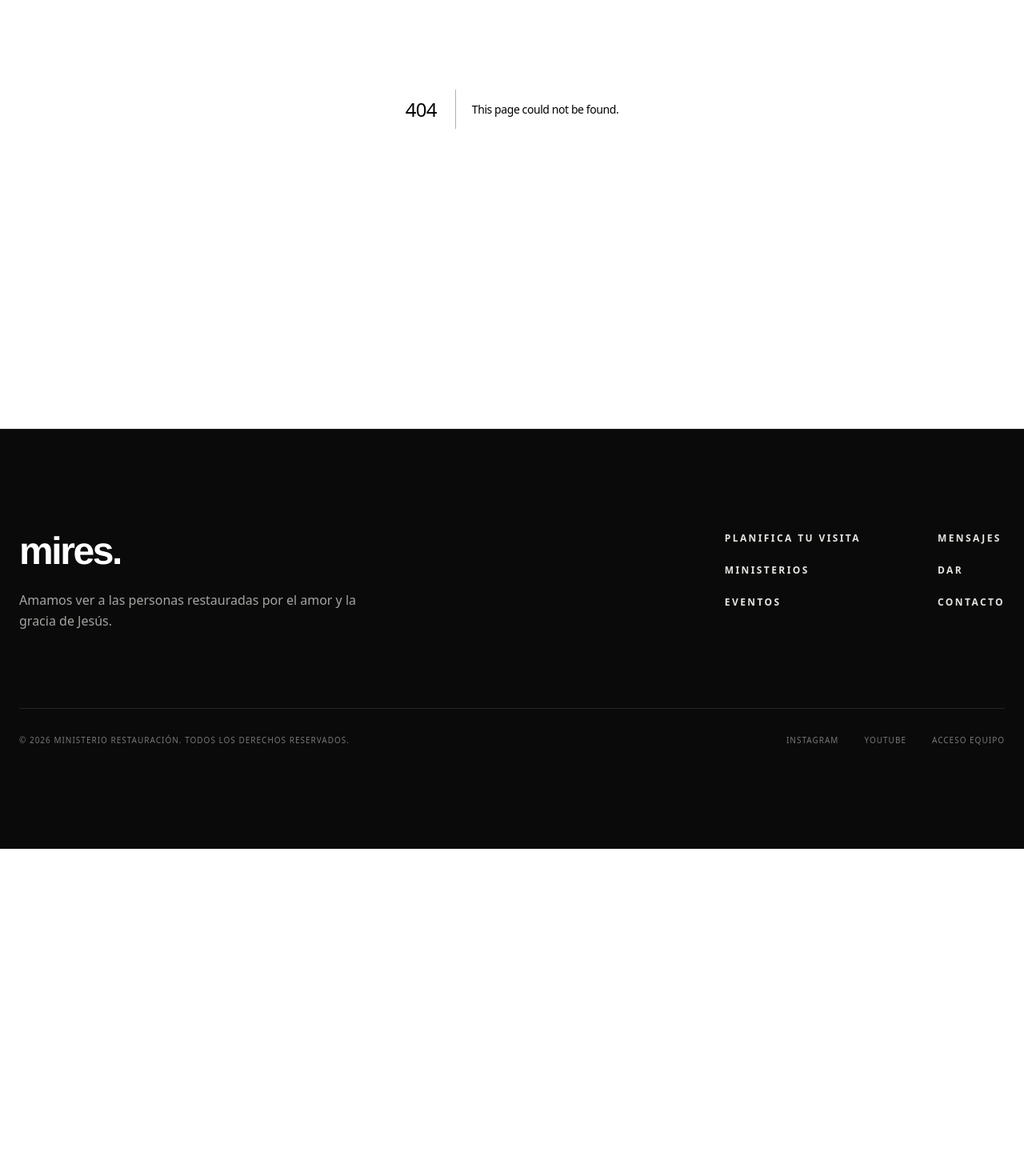
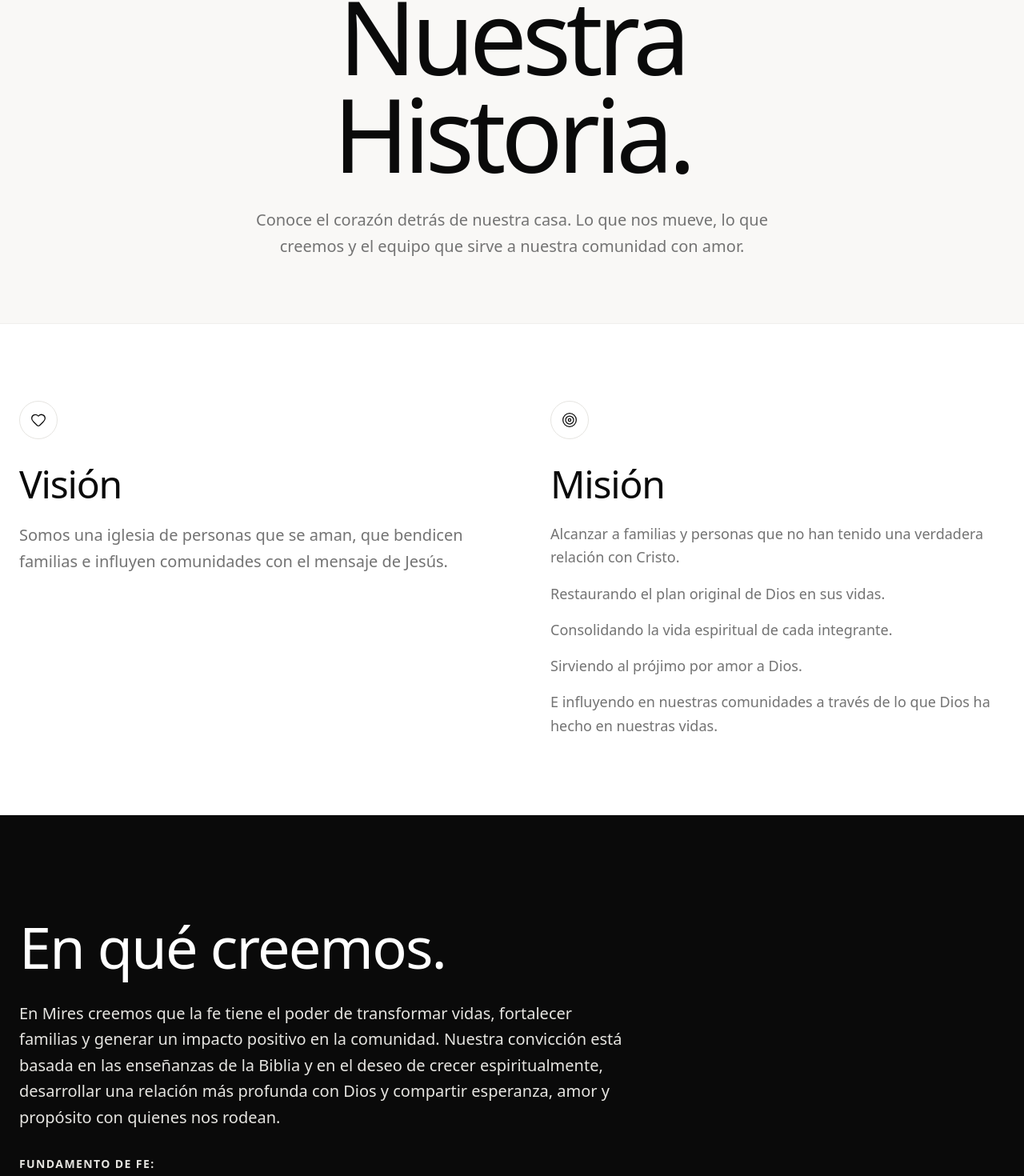
Before and after one commit to mirescentral/mires-web, a Next.js app: page /quienes-somos in a window 1280 px wide. Before the commit this address had no page. Shown: the part 264-1734 px from the top of the page at 80% size. Before the commit the page ends 1325 px from the top, so only its background shows below. Built offline with nearby package versions, Linux system fonts and the light colour scheme; a web font is replaced by a local one.

Commit message:
Feat: Agregar pagina estatica Quienes Somos con Vision, Mision, Creencias y Equipo Pastoral

```diff
--- /dev/null
+++ b/src/app/quienes-somos/page.tsx
@@ -0,0 +1,163 @@
+import { Heart, Target, Check, Users } from 'lucide-react';
+
+export const metadata = {
+  title: "Quiénes Somos | mires",
+};
+
+export default function QuienesSomosPage() {
+  const creencias = [
+    "Creemos y afirmamos en un solo Dios eterno.",
+    "Creemos y afirmamos en la Trinidad de Dios: Padre, Hijo y Espíritu Santo.",
+    "Creemos y afirmamos en la Biblia, inspirada por el Espíritu Santo, como la Palabra de Dios y guía para la vida.",
+    "Creemos y afirmamos que todos los seres humanos hemos pecado y necesitamos la gracia y el perdón de Dios.",
+    "Creemos y afirmamos en nuestro Señor Jesucristo como el único y suficiente Salvador, quien entregó su vida por la humanidad, murió por nuestros pecados y resucitó al tercer día.",
+    "Creemos y afirmamos que toda persona que cree en Jesucristo como el Hijo de Dios y le recibe por fe tiene vida eterna.",
+    "Creemos y afirmamos que los dones y ministerios del Espíritu Santo son otorgados por Dios a hombres y mujeres para servir, edificar y fortalecer a la Iglesia.",
+    "Creemos y afirmamos el bautismo en el Espíritu Santo, así como su llenura, unción y poder, para vivir y servir conforme a la voluntad de Dios."
+  ];
+
+  const equipoPastoral = [
+    "Patricio Gallardo",
+    "Natalia Olivares y César Muñoz",
+    "Carolina Soto y Cristian Andaur",
+    "Marcos Vega y Geraldine Abarca",
+    "Marcelo Flores y Miryam Henríquez",
+    "Alejandro Geyssel"
+  ];
+
+  return (
+    <div className="flex flex-col min-h-screen bg-eden-cream text-eden-black pt-32 font-sans">
+
+      {/* HEADER / INTRO */}
+      <section className="py-20 px-6">
+        <div className="container mx-auto max-w-5xl text-center fade-in-up">
+          <span className="text-xs font-bold tracking-[0.25em] uppercase text-eden-muted mb-6 block">
+            Nuestra Identidad
+          </span>
+          <h1 className="font-serif text-6xl md:text-8xl lg:text-9xl tracking-tighter leading-[0.95] mb-8">
+            Nuestra <br/> Historia.
+          </h1>
+          <p className="text-lg md:text-xl text-eden-muted font-light leading-relaxed max-w-2xl mx-auto">
+            Conoce el corazón detrás de nuestra casa. Lo que nos mueve, lo que creemos y el equipo que sirve a nuestra comunidad con amor.
+          </p>
+        </div>
+      </section>
+
+      {/* VISIÓN Y MISIÓN */}
+      <section className="py-24 bg-eden-white border-y border-eden-stone/60">
+        <div className="container mx-auto px-6 max-w-7xl">
+          <div className="grid grid-cols-1 md:grid-cols-2 gap-16 md:gap-24">
+
+            {/* Visión */}
+            <div className="space-y-6">
+              <div className="w-12 h-12 flex items-center justify-center border border-eden-stone rounded-full mb-8">
+                <Heart size={20} className="text-eden-black" strokeWidth={1.5} />
+              </div>
+              <h2 className="font-serif text-4xl md:text-5xl tracking-tight">Visión</h2>
+              <p className="text-lg md:text-xl font-light text-eden-muted leading-relaxed">
+                Somos una iglesia de personas que se aman, que bendicen familias e influyen comunidades con el mensaje de Jesús.
+              </p>
+            </div>
+
+            {/* Misión */}
+            <div className="space-y-6">
+              <div className="w-12 h-12 flex items-center justify-center border border-eden-stone rounded-full mb-8">
+                <Target size={20} className="text-eden-black" strokeWidth={1.5} />
+              </div>
+              <h2 className="font-serif text-4xl md:text-5xl tracking-tight">Misión</h2>
+              <div className="text-lg font-light text-eden-muted leading-relaxed space-y-4">
+                <p>
+                  <strong>Alcanzar</strong> a familias y personas que no han tenido una verdadera relación con Cristo.
+                </p>
+                <p>
+                  <strong>Restaurando</strong> el plan original de Dios en sus vidas.
+                </p>
+                <p>
+                  <strong>Consolidando</strong> la vida espiritual de cada integrante.
+                </p>
+                <p>
+                  <strong>Sirviendo</strong> al prójimo por amor a Dios.
+                </p>
+                <p>
+                  <strong>E influyendo</strong> en nuestras comunidades a través de lo que Dios ha hecho en nuestras vidas.
+                </p>
+              </div>
+            </div>
+
+          </div>
+        </div>
+      </section>
+
+      {/* EN QUÉ CREEMOS */}
+      <section className="py-32 bg-eden-black text-eden-white">
+        <div className="container mx-auto px-6 max-w-7xl">
+          <div className="max-w-3xl mb-20">
+            <h2 className="font-serif text-5xl md:text-7xl tracking-tight mb-8">En qué creemos.</h2>
+            <p className="text-lg md:text-xl font-light text-eden-stone leading-relaxed">
+              En Mires creemos que la fe tiene el poder de transformar vidas, fortalecer familias y generar un impacto positivo en la comunidad. Nuestra convicción está basada en las enseñanzas de la Biblia y en el deseo de crecer espiritualmente, desarrollar una relación más profunda con Dios y compartir esperanza, amor y propósito con quienes nos rodean.
+            </p>
+            <p className="text-sm font-bold tracking-widest uppercase text-eden-stone mt-8">
+              Fundamento de fe:
+            </p>
+          </div>
+
+          <div className="grid grid-cols-1 md:grid-cols-2 gap-x-12 gap-y-10">
+            {creencias.map((creencia, index) => (
+              <div key={index} className="flex items-start gap-4 border-t border-eden-stone/30 pt-6">
+                <Check size={20} className="text-eden-stone shrink-0 mt-1" strokeWidth={2} />
+                <p className="text-sm md:text-base font-light text-eden-stone leading-relaxed">
+                  {creencia}
+                </p>
+              </div>
+            ))}
+          </div>
+        </div>
+      </section>
+
+      {/* EQUIPO PASTORAL */}
+      <section className="py-32 bg-eden-cream">
+        <div className="container mx-auto px-6 max-w-6xl">
+          <div className="flex flex-col md:flex-row justify-between items-start gap-16 border-t border-eden-stone pt-16">
+
+            <div className="md:w-1/3">
+              <div className="flex items-center gap-4 mb-6">
+                <Users size={24} className="text-eden-black" strokeWidth={1.5} />
+                <h2 className="font-serif text-4xl md:text-5xl tracking-tight">Equipo Pastoral</h2>
+              </div>
+              <p className="font-light text-sm text-eden-muted leading-relaxed">
+                Hombres y mujeres con vocación de servicio, dedicados a guiar, cuidar y edificar a nuestra comunidad con base en los principios bíblicos.
+              </p>
+            </div>
+
+            <div className="md:w-2/3 w-full space-y-16">
+
+              {/* Pastores Principales */}
+              <div>
+                <span className="text-xs font-bold tracking-[0.2em] uppercase text-eden-muted mb-4 block border-b border-eden-stone pb-2">
+                  Pastores Principales
+                </span>
+                <h3 className="font-serif text-3xl md:text-4xl text-eden-black">Marcelo Pino y Ester Gallardo</h3>
+              </div>
+
+              {/* Equipo Pastoral */}
+              <div>
+                <span className="text-xs font-bold tracking-[0.2em] uppercase text-eden-muted mb-4 block border-b border-eden-stone pb-2">
+                  Equipo Pastoral
+                </span>
+                <ul className="grid grid-cols-1 sm:grid-cols-2 gap-y-6 gap-x-12">
+                  {equipoPastoral.map((pastor, index) => (
+                    <li key={index} className="font-sans text-lg font-light text-eden-black">
+                      {pastor}
+                    </li>
+                  ))}
+                </ul>
+              </div>
+
+            </div>
+          </div>
+        </div>
+      </section>
+
+    </div>
+  );
+}
```
